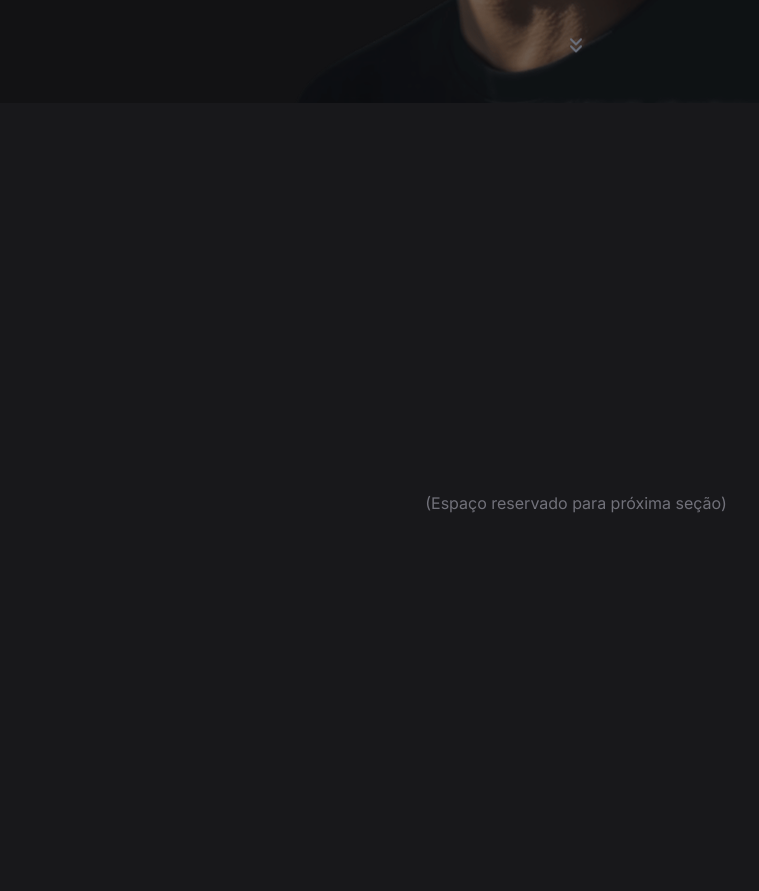
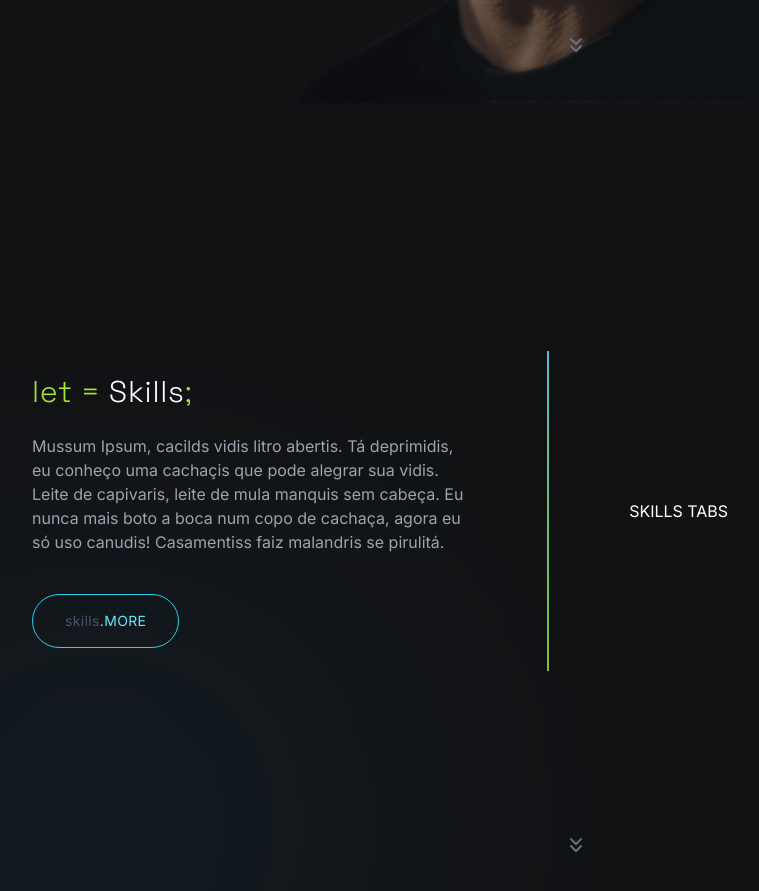
Before and after one commit to caio-guimaraes-web/portfolio-2025, a Next.js app: page / in a window 1280 px wide. Shown: the part 1497-2388 px from the top of the page, without its empty margins (64-823 px from the left). Built offline with nearby package versions, Linux system fonts and the light colour scheme.

Commit message:
Visual Structure - MySkillsSection - started + HomeSectionsTitle + HomeBigCTA

```diff
--- /dev/null
+++ b/src/app/components/homeSections/homeBigCTA/HomeBigCTA.tsx
@@ -0,0 +1,62 @@
+'use client'
+import { twMerge } from 'tailwind-merge'
+import clsx from 'clsx'
+import Link from 'next/link'
+
+interface HomeBigCTAProps {
+  subtext: string
+  uppertext: string
+  classes?: string
+  href?: string
+  onClick?: () => void
+}
+
+export function HomeBigCTA({
+  subtext,
+  uppertext,
+  classes,
+  href,
+  onClick,
+}: HomeBigCTAProps) {
+  const baseClasses =
+    'mt-4 px-8 py-4 rounded-full border border-cyan-400 text-cyan-300 text-sm tracking-wide hover:bg-cyan-300 hover:text-black transition-colors duration-300 inline-block'
+
+  if (onClick && !href) {
+    return (
+      <button
+        type="button"
+        onClick={onClick}
+        className={twMerge(clsx(baseClasses, classes))}
+      >
+        <span className="text-slate-600">{subtext}</span>.{uppertext}
+      </button>
+    )
+  }
+
+  if (href && href.startsWith('http')) {
+    return (
+      <a
+        href={href}
+        target="_blank"
+        rel="noopener noreferrer"
+        className={twMerge(clsx(baseClasses, classes))}
+      >
+        <span className="text-slate-600">{subtext}</span>.{uppertext}
+      </a>
+    )
+  }
+
+  if (href) {
+    return (
+      <Link href={href} className={twMerge(clsx(baseClasses, classes))}>
+        <span className="text-slate-600">{subtext}</span>.{uppertext}
+      </Link>
+    )
+  }
+
+  return (
+    <button type="button" className={twMerge(clsx(baseClasses, classes))}>
+      <span className="text-slate-600">{subtext}</span>.{uppertext}
+    </button>
+  )
+}
--- /dev/null
+++ b/src/app/components/homeSections/homeSectionsTitles/HomeSectionsTitle.tsx
@@ -0,0 +1,29 @@
+// components/homeSections/homeSectionsTitles/HomeSectionsTitle.tsx
+import React from 'react'
+import { clsx } from 'clsx'
+import { twMerge } from 'tailwind-merge'
+
+interface HomeSectionsTitleProps {
+  /** Texto do título da seção */
+  text: string
+  /** Classes extras do Tailwind para customização */
+  classes?: string
+}
+
+export function HomeSectionsTitle({ text, classes }: HomeSectionsTitleProps) {
+  return (
+    <h3
+      className={twMerge(
+        clsx(
+          'text-2xl lg:text-3xl font-space font-light tracking-wide',
+          classes
+        )
+      )}
+    >
+      <span className="text-lime-400">let</span>{' '}
+      <span className="text-lime-400">=</span>{' '}
+      <span className="text-white">{text}</span>
+      <span className="text-lime-400">;</span>
+    </h3>
+  )
+}
--- a/src/app/components/homeSections/skills/MySkillsSection.tsx
+++ b/src/app/components/homeSections/skills/MySkillsSection.tsx
@@ -1 +1,39 @@
 // Container principal da seção My Skills
+
+import React from 'react'
+
+import { SkillContent } from './SkillContent'
+
+import { VerticalDivider } from '../../verticalDivider/VerticalDivider'
+import { ScrollNextSection } from '../../scrollNextSection/ScrollNextSection'
+
+export function MySkillsSection() {
+  return (
+    <section
+      id="about"
+      className="relative min-h-screen w-full flex flex-col justify-between overflow-hidden text-white px-6 lg:px-24 pt-32 pb-10"
+    >
+      {/* BG Effects -  Glow sutil verde-ciano, decidir depois se será animado */}
+      <div className="absolute bottom-[-20%] left-[-10%] w-[45vw] h-[60vh] bg-cyan-900/20 rounded-full blur-[140px] pointer-events-none" />
+
+      {/* CONTEÚDO PRINCIPAL */}
+      <div className="z-10 flex-1 w-full flex lg:flex-row items-center gap-4 sm:gap-12 lg:gap-20">
+        {/* CONTEÚDO TEXTUAL */}
+        <SkillContent />
+
+        {/* DIVISOR */}
+        <div className="z-10">
+          <VerticalDivider />
+        </div>
+
+        {/* SKILLS TABS */}
+        <div>SKILLS TABS</div>
+      </div>
+
+      {/* INDICADOR DE SCROLL */}
+      <div className="z-10 w-full flex justify-center mt-12">
+        <ScrollNextSection />
+      </div>
+    </section>
+  )
+}
--- /dev/null
+++ b/src/app/components/homeSections/skills/SkillContent.tsx
@@ -0,0 +1,14 @@
+import React from 'react'
+import { HomeSectionsTitle } from '../homeSectionsTitles/HomeSectionsTitle'
+import { SkillText } from './SkillText'
+import { HomeBigCTA } from '../homeBigCTA/HomeBigCTA'
+
+export function SkillContent() {
+  return (
+    <div className="w-full lg:w-[40%] flex flex-col items-start gap-6">
+      <HomeSectionsTitle text="Skills" />
+      <SkillText />
+      <HomeBigCTA subtext="skills" uppertext="MORE" href="/skills" />
+    </div>
+  )
+}
--- /dev/null
+++ b/src/app/components/homeSections/skills/SkillText.tsx
@@ -0,0 +1,12 @@
+import React from 'react'
+
+export function SkillText() {
+  return (
+    <p className="text-sm lg:text-base text-gray-400 leading-relaxed max-w-md">
+      Mussum Ipsum, cacilds vidis litro abertis. Tá deprimidis, eu conheço uma
+      cachaçis que pode alegrar sua vidis. Leite de capivaris, leite de mula
+      manquis sem cabeça. Eu nunca mais boto a boca num copo de cachaça, agora
+      eu só uso canudis! Casamentiss faiz malandris se pirulitá.
+    </p>
+  )
+}
--- a/src/app/page.tsx
+++ b/src/app/page.tsx
@@ -1,5 +1,6 @@
 import { HeroSection } from '@/app/components/homeSections/hero/HeroSection'
 import { AboutMeSection } from '@/app/components/homeSections/about/AboutMeSection'
+import { MySkillsSection } from './components/homeSections/skills/MySkillsSection'
 
 // Futuramente importaremos as outras seções aqui:
 // import { AboutSection } from "@/components/sections/about/AboutSection";
@@ -16,6 +17,9 @@ export default function Home() {
       {/* Seção 2 */}
       <AboutMeSection />
 
+      {/* Seção 3 */}
+      <MySkillsSection />
+
       {/* Abaixo virão as próximas seções.
         Como exemplo, uma div vazia para testar o scroll e o comportamento 'fixed' do menu
       */}
```
